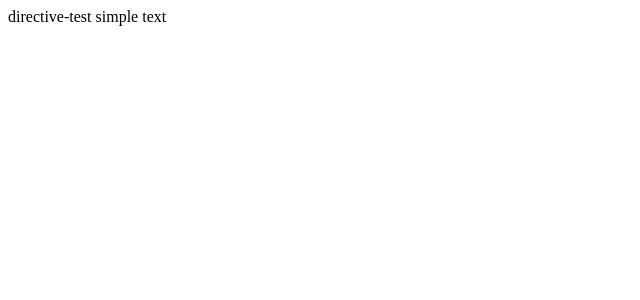
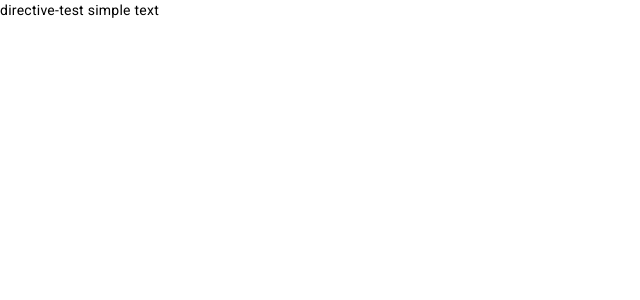
Before and after one commit to cretara/angular15-new-features, an Angular app: page / in a window 1280 px wide. Shown: the top 300 px of the page, without its empty margins (0-640 px from the left). Built offline with nearby package versions, Linux system fonts and the light colour scheme.

Commit message:
Add angular material Updated ESLint, Jest and Prettier to last stable versions

```diff
--- a/angular.json
+++ b/angular.json
@@ -25,6 +25,7 @@
               "src/assets"
             ],
             "styles": [
+              "@angular/material/prebuilt-themes/indigo-pink.css",
               "src/styles.css"
             ],
             "scripts": []
@@ -87,6 +88,7 @@
               "src/assets"
             ],
             "styles": [
+              "@angular/material/prebuilt-themes/indigo-pink.css",
               "src/styles.css"
             ],
             "scripts": []
@@ -107,6 +109,7 @@
   "cli": {
     "schematicCollections": [
       "@angular-eslint/schematics"
-    ]
+    ],
+    "analytics": false
   }
 }
--- a/src/index.html
+++ b/src/index.html
@@ -6,8 +6,11 @@
   <base href="/">
   <meta name="viewport" content="width=device-width, initial-scale=1">
   <link rel="icon" type="image/x-icon" href="favicon.ico">
+  <link rel="preconnect" href="https://fonts.gstatic.com">
+  <link href="https://fonts.googleapis.com/css2?family=Roboto:wght@300;400;500&display=swap" rel="stylesheet">
+  <link href="https://fonts.googleapis.com/icon?family=Material+Icons" rel="stylesheet">
 </head>
-<body>
+<body class="mat-typography">
   <app-root></app-root>
 </body>
 </html>
--- a/src/styles.css
+++ b/src/styles.css
@@ -1 +1,4 @@
 /* You can add global styles to this file, and also import other style files */
+
+html, body { height: 100%; }
+body { margin: 0; font-family: Roboto, "Helvetica Neue", sans-serif; }
```
Also changed, not shown: package.json (+7 -5 lines), 2 other files (tests, documents, lock files or other folders).
